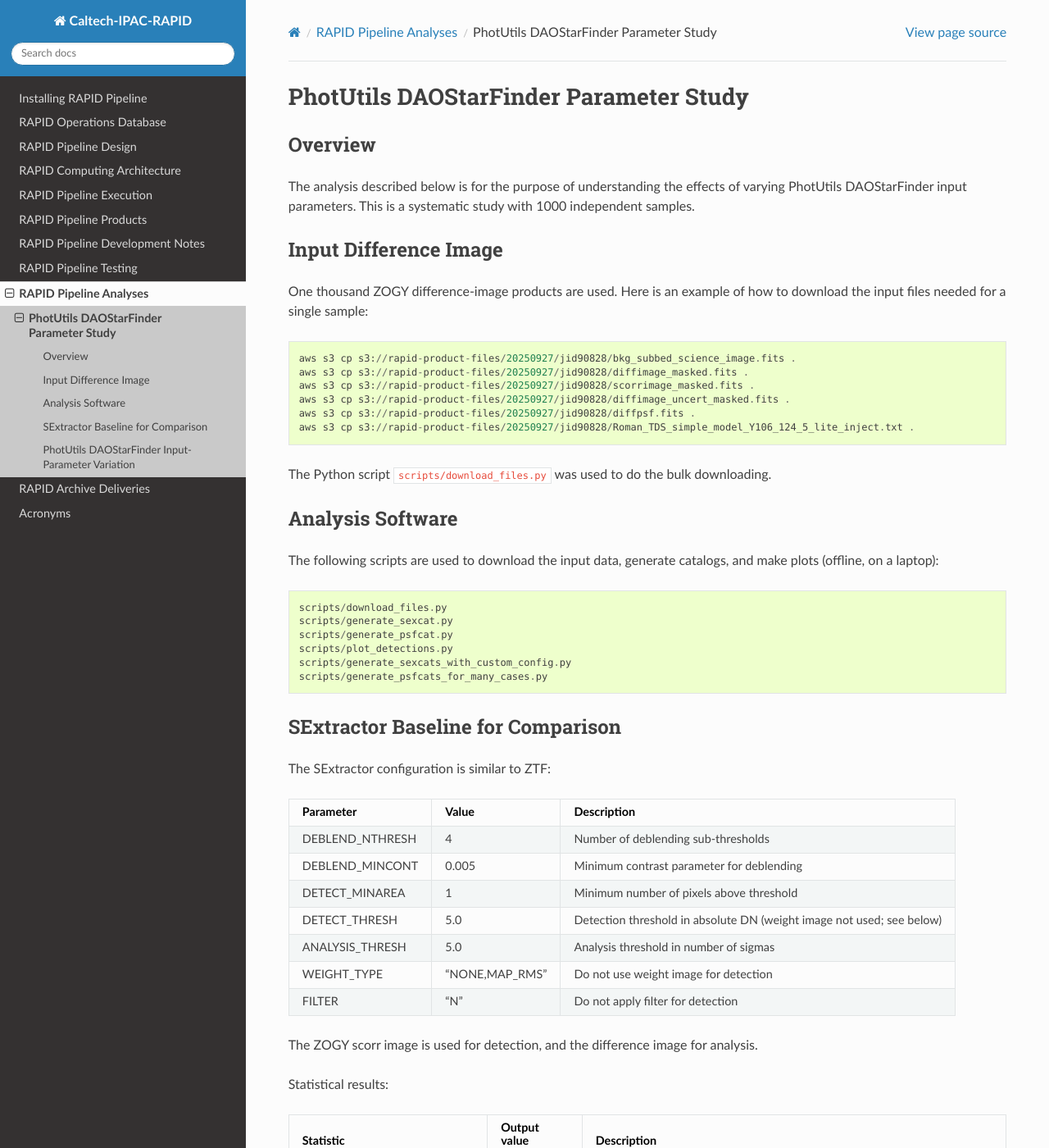
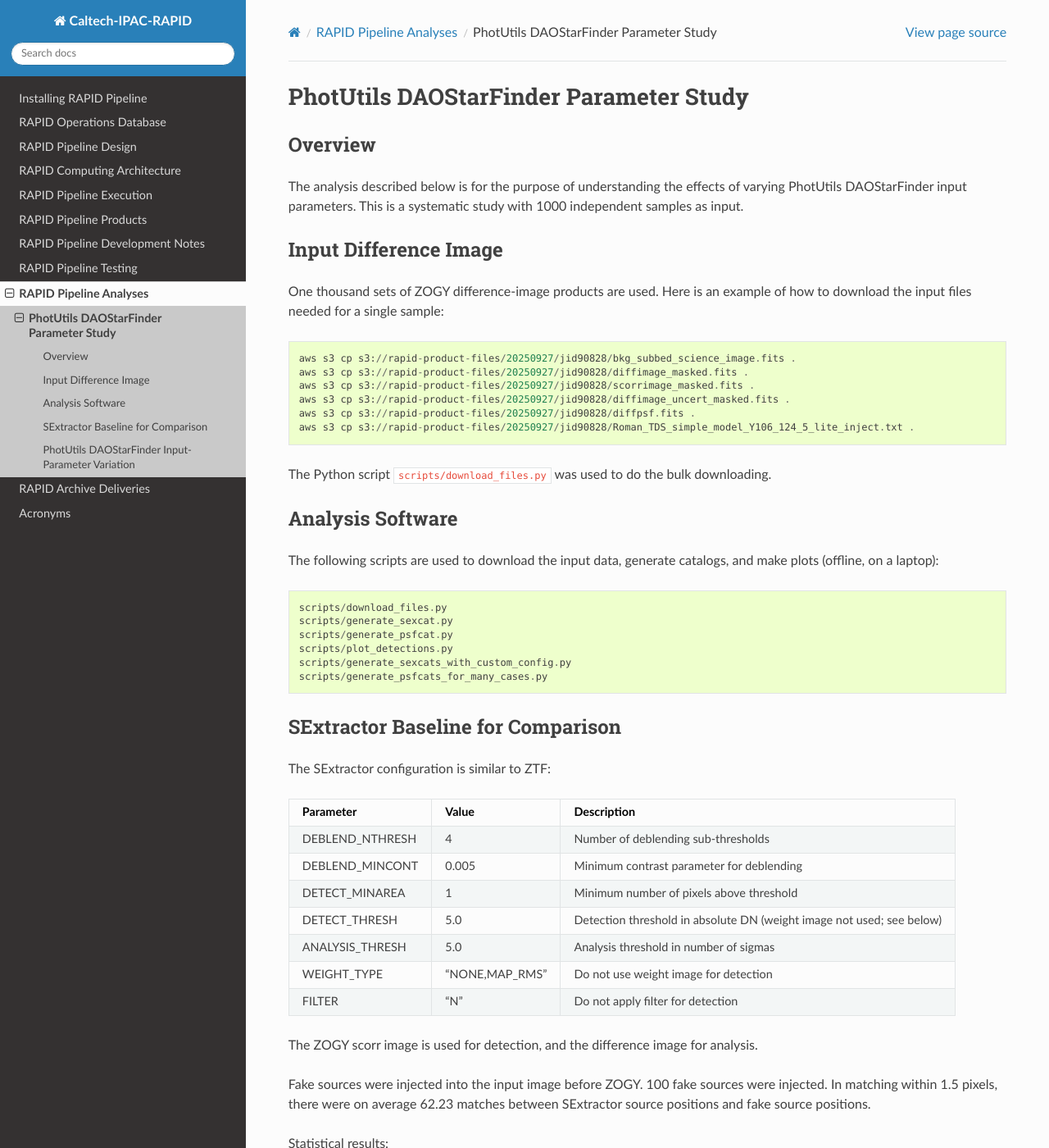
Before and after one commit to Caltech-IPAC/rapid, a Sphinx documentation site: the page built from docs/source/analyses/photutils_daostarfinder_parameters/photutils_daostarfinder_parameters.rst, in a window 1280 px wide and 1400 px high. Shown: the whole window at 82% size. Built offline with Sphinx 7.4.7 and the Read the Docs theme 3.1.0, drawn with Linux system fonts in a browser that asks for light colours; formulas are drawn with MathJax 3; some of the changed text lies outside the part shown.

Commit message:
Made refinements to text.

```diff
--- a/docs/source/analyses/photutils_daostarfinder_parameters/photutils_daostarfinder_parameters.rst
+++ b/docs/source/analyses/photutils_daostarfinder_parameters/photutils_daostarfinder_parameters.rst
@@ -7,13 +7,13 @@ Overview
 
 The analysis described below is for the purpose of understanding
 the effects of varying PhotUtils DAOStarFinder input parameters.
-This is a systematic study with 1000 independent samples.
+This is a systematic study with 1000 independent samples as input.
 
 
 Input Difference Image
 ************************************
 
-One thousand ZOGY difference-image products are used.  Here is an example of how to download the input files needed for a single sample:
+One thousand sets of ZOGY difference-image products are used.  Here is an example of how to download the input files needed for a single sample:
 
 .. code-block::
 
@@ -60,6 +60,9 @@ FILTER                 "N"                     Do not apply filter for detection
 
 The ZOGY scorr image is used for detection, and the difference image for analysis.
 
+Fake sources were injected into the input image before ZOGY.  100 fake sources were injected.
+In matching within 1.5 pixels, there were on average 62.23 matches between SExtractor source positions and fake source positions.
+
 Statistical results:
 
 ================================= ======================== ===============================================================================
@@ -94,7 +94,7 @@ This is the same threshold sigma that was used in the 9/27/2025 test.
 
 Case #1 defines the parameters that were used in the 9/27/2025 test.
 
-Statistical results for sample size = 1000.
+Statistical results for sample size = 1000.  The same inputs were used as for the above SExtractor baseline.
 
 ===== ==== ======= ======= ======= ======= ======= =============================== ==========================================================
 Cases fwhm sharplo sharphi roundlo roundhi min_sep num_sources (std,unc)           num_matches_with_fake_sources (std,unc)
```
Also changed, not shown: other parts of docs/source/analyses/photutils_daostarfinder_parameters/photutils_daostarfinder_parameters.rst (+0 -3 lines).
